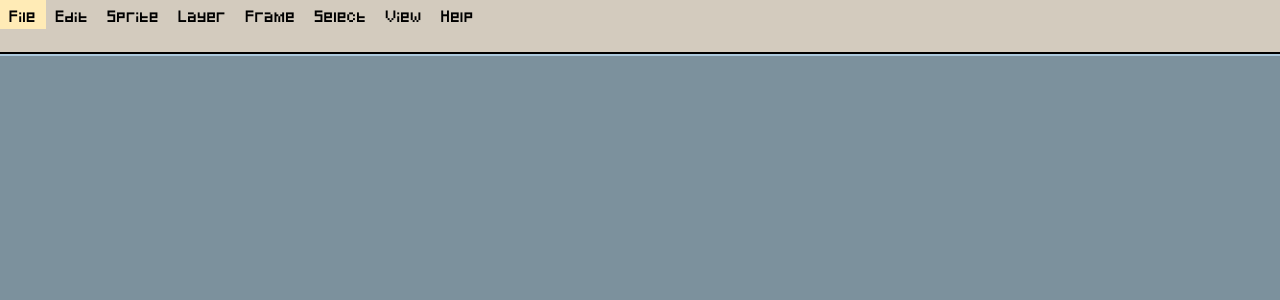
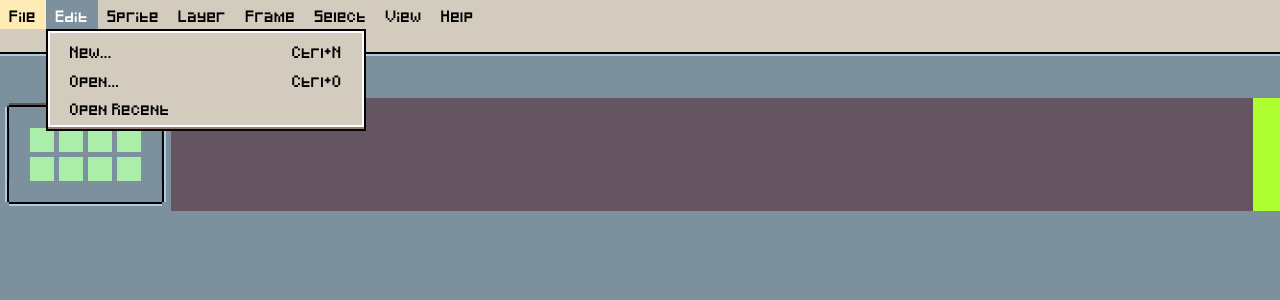
Before and after one commit to SirSgt/asepritejs, a React (Create React App) app: page / in a window 1280 px wide. Both pictures are taken after a click on the button "Edit". Shown: the top 300 px of the page. Built offline with nearby package versions, Linux system fonts and the light colour scheme.

Commit message:
Changed class names on Header.scss

```diff
--- a/src/App.js
+++ b/src/App.js
@@ -1,6 +1,5 @@
-// import "./App.css";
 import Header from "./layouts/Header/Header";
-// import Sidebar from "./layouts/Sidebar";
+import Sidebar from "./layouts/Sidebar";
 import Toolbar from "./layouts/Toolbar";
 import "./styles/index.scss";
 
@@ -9,11 +8,11 @@ function App() {
     <div className="app">
       <Header />
       <Toolbar />
-      {/* <div className="grid_layout">
+      <div className="grid_layout">
         <Sidebar />
         <div className="box1"></div>
         <div className="box2"></div>
-      </div> */}
+      </div>
     </div>
   );
 }
--- a/src/layouts/Header/Dropdown.js
+++ b/src/layouts/Header/Dropdown.js
@@ -8,8 +8,8 @@ const Dropdown = (props) => {
       {submenus.map((submenu, index) => (
         <li key={index} className="dropdown_item">
           <a href="/#">
-            <span href="/#">{submenu.title}</span>
-            <span href="/#">{submenu.mnemonic}</span>
+            <span>{submenu.title}</span>
+            <span>{submenu.mnemonic}</span>
           </a>
         </li>
       ))}
--- a/src/layouts/Header/Header.scss
+++ b/src/layouts/Header/Header.scss
@@ -6,7 +6,6 @@
 
   .tags {
     height: 1.4375rem;
-    // background-color: pink;
     // line-height: 1;
   }
 }
@@ -46,11 +45,15 @@
 
       .clicked {
         background: $toolbar_color;
+        color: $white;
         &:hover {
           background: $toolbar_color;
         }
       }
-    }
+
+      // &:hover .dropdown_content {
+      //   display: block;
+      // }
 
       .dropdown_content {
         @include box_shadow;
@@ -64,6 +67,9 @@
         list-style: none;
 
         .dropdown_item {
+          display: flex;
+          flex-direction: column;
+
           a {
             &:link,
             &:visited {
@@ -81,11 +87,17 @@
               background-color: $toolbar_color;
             }
           }
+
+          .divider {
+            margin: 0.25rem 0;
+            border-top: 2px dashed $brown;
+          }
         }
       }
 
       .show {
         display: block;
+      }
     }
   }
 }
--- a/src/layouts/Header/menuData.js
+++ b/src/layouts/Header/menuData.js
@@ -1,6 +1,27 @@
 export const menuItems = [
   {
     title: "File",
+    submenu: [
+      {
+        title: "New...",
+        mnemonic: "Ctrl+N",
+        divider: false,
+      },
+      {
+        title: "Open...",
+        mnemonic: "Ctrl+O",
+      },
+      {
+        title: "Open Recent",
+      },
+      {
+        title: "Open...",
+        mnemonic: "Ctrl+O",
+      },
+    ],
+  },
+  {
+    title: "Edit",
     submenu: [
       {
         title: "New...",
@@ -16,22 +37,84 @@ export const menuItems = [
     ],
   },
   {
-    title: "Edit",
-  },
-  {
     title: "Sprite",
+    submenu: [
+      {
+        title: "New...",
+        mnemonic: "Ctrl+N",
+      },
+      {
+        title: "Open...",
+        mnemonic: "Ctrl+O",
+      },
+      {
+        title: "Open Recent",
+      },
+    ],
   },
   {
     title: "Layer",
+    submenu: [
+      {
+        title: "New...",
+        mnemonic: "Ctrl+N",
+      },
+      {
+        title: "Open...",
+        mnemonic: "Ctrl+O",
+      },
+      {
+        title: "Open Recent",
+      },
+    ],
   },
   {
     title: "Frame",
+    submenu: [
+      {
+        title: "New...",
+        mnemonic: "Ctrl+N",
+      },
+      {
+        title: "Open...",
+        mnemonic: "Ctrl+O",
+      },
+      {
+        title: "Open Recent",
+      },
+    ],
   },
   {
     title: "Select",
+    submenu: [
+      {
+        title: "New...",
+        mnemonic: "Ctrl+N",
+      },
+      {
+        title: "Open...",
+        mnemonic: "Ctrl+O",
+      },
+      {
+        title: "Open Recent",
+      },
+    ],
   },
   {
     title: "View",
+    submenu: [
+      {
+        title: "New...",
+        mnemonic: "Ctrl+N",
+      },
+      {
+        title: "Open...",
+        mnemonic: "Ctrl+O",
+      },
+      {
+        title: "Open Recent",
+      },
+    ],
   },
   {
     title: "Help",
--- a/src/styles/mixins.scss
+++ b/src/styles/mixins.scss
@@ -10,7 +10,7 @@
 
 @mixin box_shadow {
   background: $header_color;
-  border: 2px solid $black;
-  box-shadow: inset 0rem -0.25rem 0 $brown, inset 0 0 0 0.125rem $white,
-    inset 0 -0.375rem 0 $white;
+  border: 0.125rem solid $black;
+  box-shadow: inset 0rem -0.125rem 0 $brown, inset 0 0 0 2px $white,
+    inset 0 -0.25rem 0 $white;
 }
```
Lines whose indentation alone changed are shown as unchanged.
